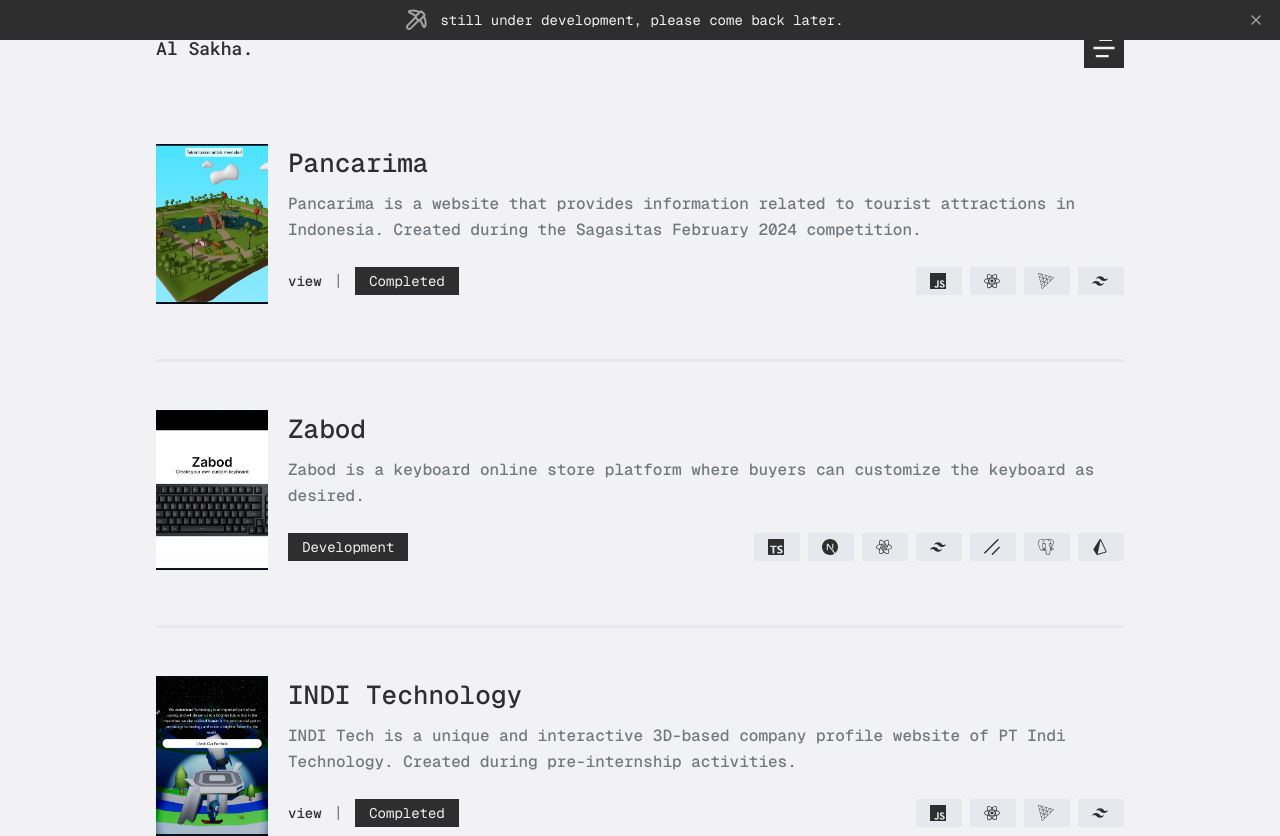
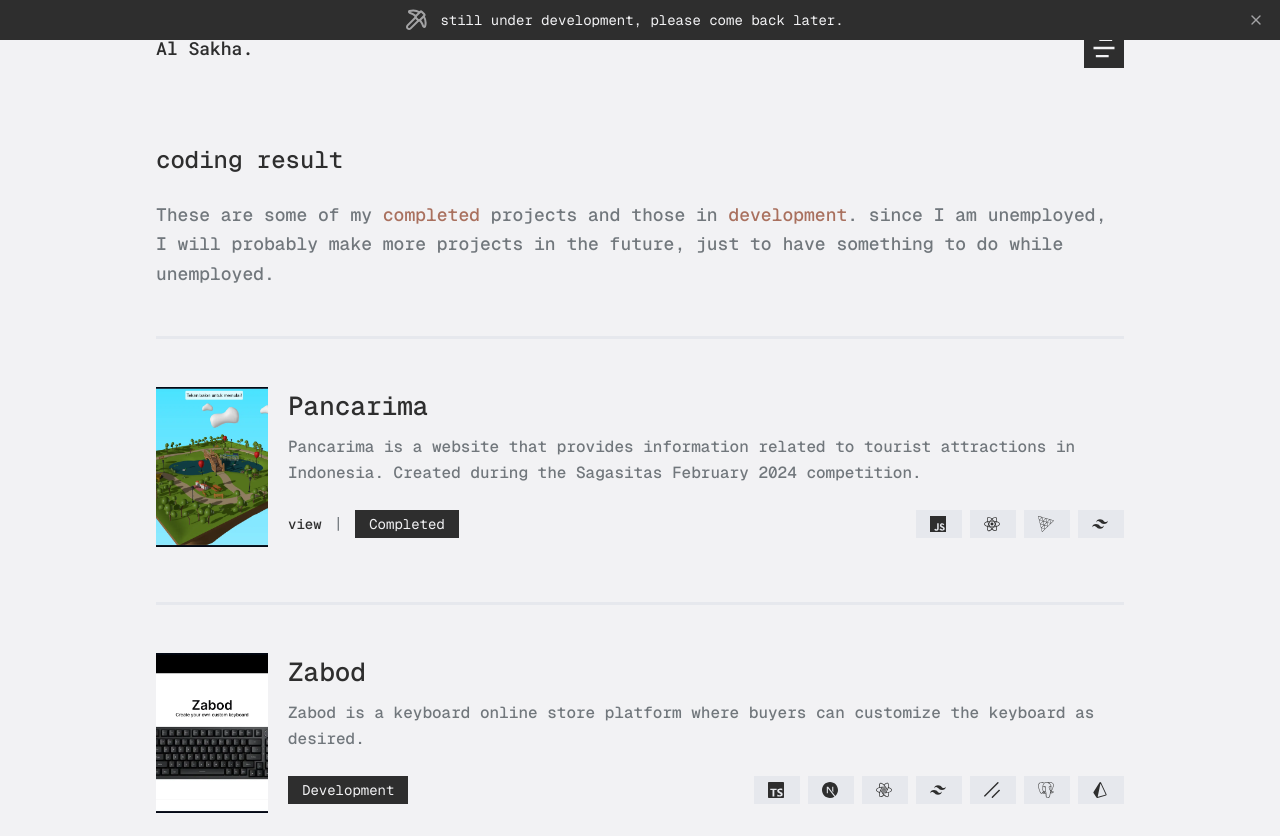
Before and after one commit to IRTIDEATH/Al-Sakha, a Next.js app: page /projects in a window 1280 px wide. Shown: the top 836 px of the page. Built offline with nearby package versions, Linux system fonts and the light colour scheme.

Commit message:
Create an title section for the projects page

```diff
--- a/components/section/home/inspiration-section.tsx
+++ b/components/section/home/inspiration-section.tsx
@@ -5,7 +5,7 @@ import Link from "next/link";
 const InspirationSection = () => {
   return (
     <>
-      <div>
+      <section>
         <h1 className="text-2xl mb-6 font-medium">inspiration</h1>
         <p className="w-full text-zeta font-medium text-lg text-start">
           This is a <span className="text-coffee">cool</span> portfolio website
@@ -40,7 +40,7 @@ const InspirationSection = () => {
             </Link>
           </li>
         </ul>
-      </div>
+      </section>
     </>
   );
 }
--- a/components/section/projects/card-project-section.tsx
+++ b/components/section/projects/card-project-section.tsx
@@ -24,7 +24,7 @@ const CardProjectSecton = () => {
   return (
     <>
       {projects.map((item, index) => (
-        <div key={index} className="mt-12">
+        <section key={index}>
           <div className="flex w-full">
             <div className="relative hidden md:block mr-5">
               <MorphingDialog
@@ -137,7 +137,7 @@ const CardProjectSecton = () => {
             </div>
           </div>
           <Divider />
-        </div>
+        </section>
       ))}
     </>
   );
--- /dev/null
+++ b/components/section/projects/title-section.tsx
@@ -0,0 +1,19 @@
+"use client";
+
+const TitleSection = () => {
+  return (
+    <>
+      <section className="mt-12">
+        <h1 className="text-2xl mb-6 font-medium">coding result</h1>
+        <p className="w-full text-zeta font-medium text-lg text-start">
+          These are some of my <span className="text-coffee">completed</span>{" "}
+          projects and those in <span className="text-coffee">development</span>.
+          since I am unemployed, I will probably make more projects in the
+          future, just to have something to do while unemployed.
+        </p>
+      </section>
+    </>
+  );
+};
+
+export default TitleSection;
--- a/pages/project-page.tsx
+++ b/pages/project-page.tsx
@@ -1,10 +1,14 @@
 "use client";
 
 import CardProjectSecton from "@/components/section/projects/card-project-section";
+import TitleSection from "@/components/section/projects/title-section";
+import Divider from "@/components/ui/divider";
 
 const ProjectPage = () => {
   return (
     <>
+      <TitleSection />
+      <Divider />
       <CardProjectSecton />
     </>
   );
```
